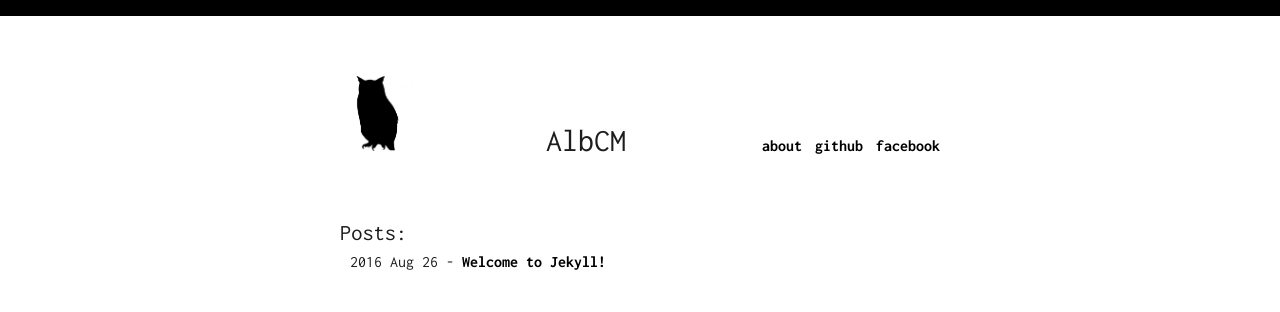
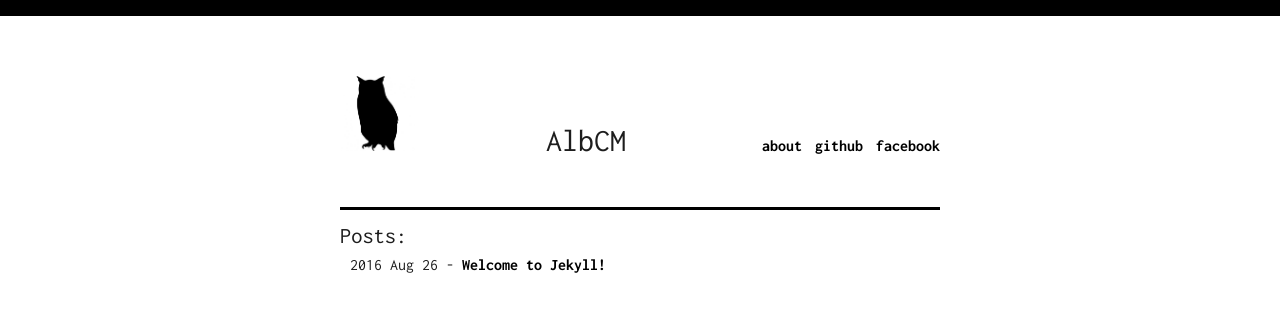
Before and after one commit to AlbCM/albcm.github.io, a Jekyll site: the page built from index.html, in a window 1280 px wide. Shown: the top 312 px of the page. Built offline with Jekyll 4.4.1, drawn with Linux system fonts in a browser that asks for light colours; comment, search, counter and statistics services are not loaded.

Commit message:
Update main.scss

```diff
--- a/assets/css/main.scss
+++ b/assets/css/main.scss
@@ -87,7 +87,7 @@ ul {
 
 .blog {
 	border-color: black;
-	border: 12px 0px 0px 0px;
+	border-top-width: 0.2em;
 	border-style: solid;
 	padding-top: 15px;
 	padding-bottom: 40px;
```
